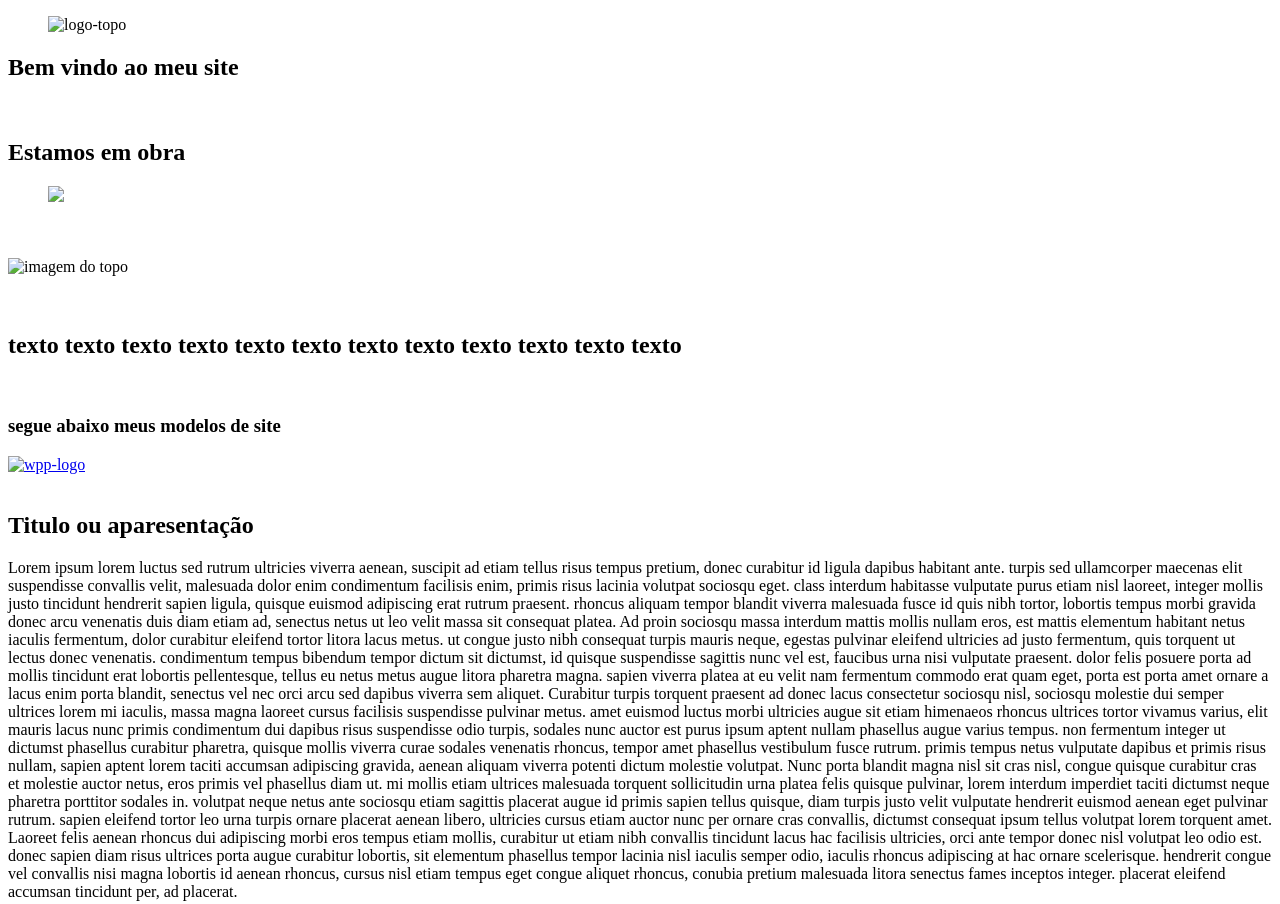
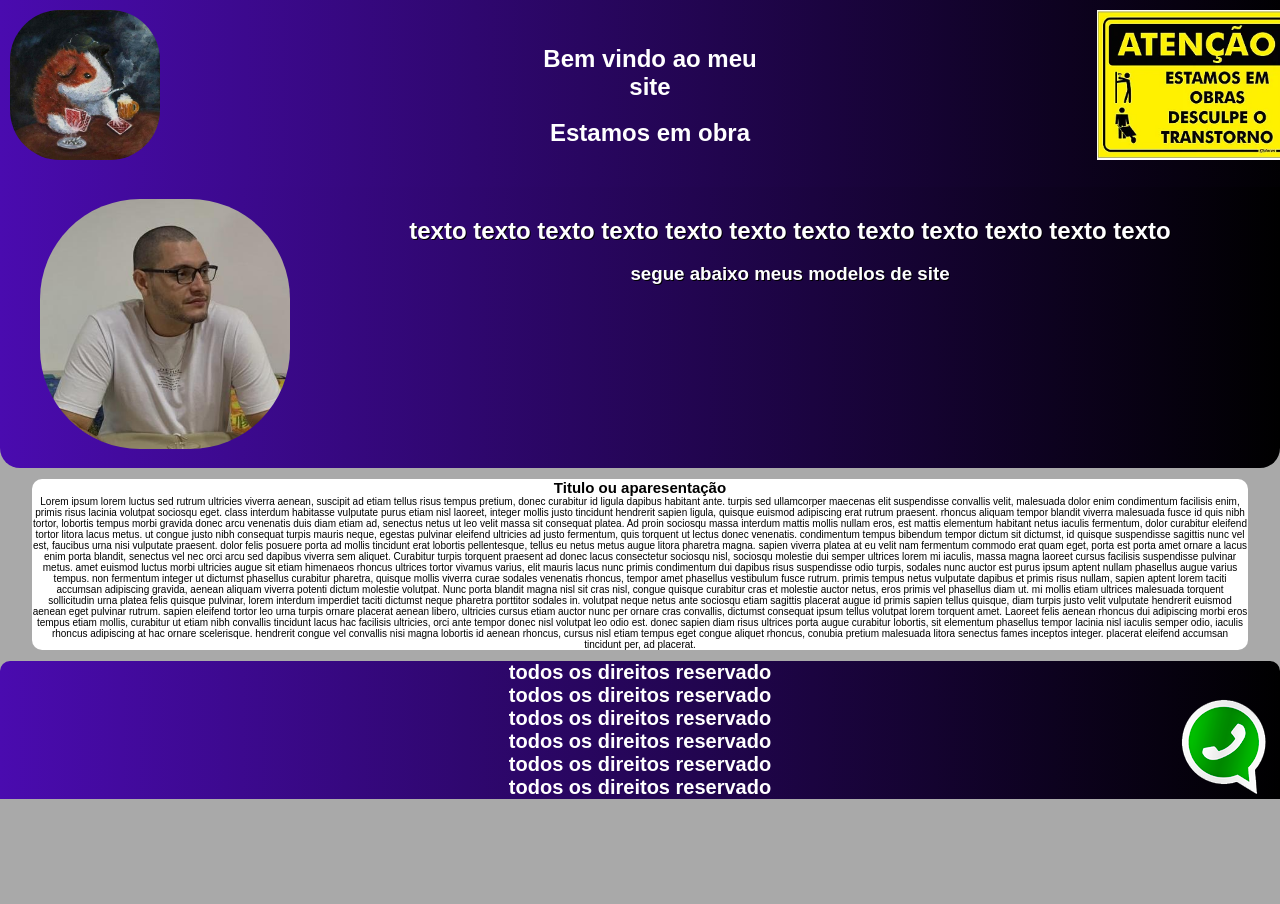
Before and after one commit to RyoLee526/meu-site, a plain HTML site: page index.html in a window 1280 px wide. Shown: the top 904 px of the page. After the commit the page ends 800 px from the top, so only its background shows below. Drawn offline with Linux system fonts and the light colour scheme.

Commit message:
Add files via upload

```diff
--- /dev/null
+++ b/css/estilo.css
@@ -0,0 +1,139 @@
+/*px para posicionamento fixo*/
+/*% para possicionar no tamanhdo da tela*/
+/* O rem é útil para criar layouts mais flexíveis e escaláveis*/
+/* font-size -- serve para definir o tamanho da letra do site */
+/*para referenciar o id se ussa o #*/
+/* para referenciar a classe se ussa o . (ponto) */
+
+/* O midia tem que esta sempre em baixa o tag que esta no modo pc ex: primeiro o PC (body) e dps o modo responsivo ( @media {})*/
+
+/*aqui iniciamos a estrutura*/
+
+* {
+    margin: 0;
+    border: 0;
+    padding: 0;
+}
+
+html {
+    font-family: arial;
+    font-size: 62.5%;
+}
+
+body {
+    background-color: #A9A9A9;
+}
+
+/*aqui começa o cabeçalho*/
+header {
+    background: linear-gradient(to left, #000000, #4a0baf);
+    color: #ffff;
+    padding: 1rem;
+    position: fixed;
+    width: 100%;
+    z-index: 1;
+}
+
+
+
+.grid{
+    display: grid; /* o diplay serve para mostrar o espaço que vamos trabalhar*/
+    grid-template-columns: repeat(auto-fill, minmax(200px, 2fr)) ;
+    /* repeat(auto-fill) para reconher o tamanho da tela automaica para a div */
+    /* fr é o fragmento dentro do espaço */
+    /* grid-tamplate-columns ser para selecionar o modelo que vamos trabalhar no caso aqui sera por colunas 6x6 */
+    grid-gap: 20rem; /* grid-gap - para definir a separação dos itens */
+    margin: 0 auto;
+}
+
+.conteudo{
+    font-size: 1.6rem;
+    text-align: justify;
+    margin: 0 auto;
+}
+
+
+#grid-conteudo{
+    border-radius: 20px;
+}
+
+.logo-topo{
+    height: 150px;
+    width: 150px;
+    margin: 0 auto;
+    border-radius: 50px;
+}
+
+#texto1{
+    margin: auto; /*para centralizar o texto*/
+    padding-left: 45%;
+    text-align: center;
+    padding: 3rem;
+    padding-top: 3.5rem;
+}
+
+/*APAGAR QUANDO O SIT ESTIVER PRONTO*/
+.obras{
+    height: 150px;
+    width: 200px;
+    margin-left: 100px;
+}
+
+/*Aqui vamo começar o corpo da pagina */
+.conteudo-corpo{
+    font-size: 1.6rem;
+    background: linear-gradient(to left, #000000, #4a0baf);
+    padding: 1.5rem;
+    text-align: justify;
+    margin: 0 auto;
+    max-width: 100%;
+    padding-top: 17rem;
+}
+
+#grid-conteudo-corpo{
+    text-align: center;
+    border-radius: 20px;
+}
+
+#grid-corpo{
+    display: grid;
+    grid-template-columns: 300px 2fr;
+    grid-gap: 20;
+    max-width: 1200;
+    margin: 0 auto;
+    color: #ffff;
+    text-shadow: 1px 1px #000000;
+}
+
+#imagem-corpo{
+    width: 250px;
+    height: 250px;
+    border-radius: 100px;
+}
+
+/*botão do whats*/
+
+#whats {
+	right: 0;
+	bottom: 0;
+	position: fixed;
+	text-align: center;
+	font-size: 15px;
+	z-index: 1;
+	margin-right: 5px;
+}
+
+.conteudo-pagina{
+    margin: 0 auto;
+    background-color: #FFFFFF;
+    max-width: 95%;
+    border-radius: 10px;
+    text-align: center;
+}
+
+footer{
+    text-align: center;
+    background: linear-gradient(to left, #000000, #4a0baf);
+    color: #FFFFFF ;
+    border-radius: 10px 10px 0px 0px;
+}
--- a/index.html
+++ b/index.html
@@ -4,7 +4,7 @@
 <head>
     <meta charset="utf-8">
     <meta name="viewport" content="widht-device-width,initial-scale-1">
-    <link rel="stylesheet" type="text/css" href="css-index/estilo.css">
+    <link rel="stylesheet" type="text/css" href="css/estilo.css">
     <link rel="icon" href="img/cui.jfif" type="image/x-icon">
     <title> Meu site </title>
 </head>
```
Also changed, not shown: img/123.jpg (added), img/1234.jpg (added), img/12345.jpg (added), img/123456.jpg (added), img/capa-ebook.png (added), img/cui.jfif (added), img/gif1.gif (added), img/gmail1.png (added), img/imagem-exemplo.png (added), img/logo.jpg (added), img/logo.png (added), img/obras.webp (added), img/perfil1.png (added), img/topo.jfif (added), 1 more files.
